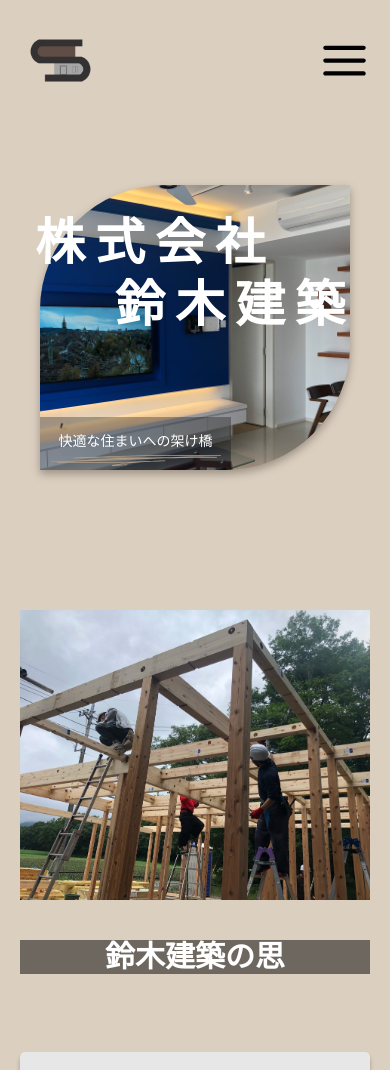
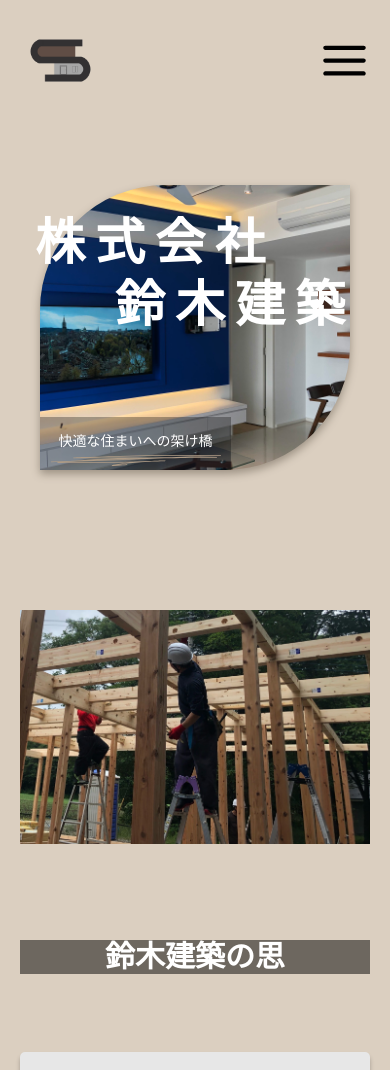
Before and after one commit to PagChomper/suzuki-demo-1, a React (Create React App) app: page / in a window 390 px wide. Shown: the top 1070 px of the page. Built offline with nearby package versions, Linux system fonts and the light colour scheme; a web font is replaced by a local one.

Commit message:
Change mobile background image to cropped

```diff
--- a/src/components/About/about.scss
+++ b/src/components/About/about.scss
@@ -203,9 +203,11 @@
 
         background: none;
         &--mobile-background {
-            background: url(../../images/ConstructionImage.JPG);
+            background: url(../../images/ConstructionImageCropped.JPG);
             background-size: cover;
             height: 29rem;
+            background-position-y: -14rem;
+            background-repeat: no-repeat;
         }
 
         padding: 0 2rem 0rem;
```
